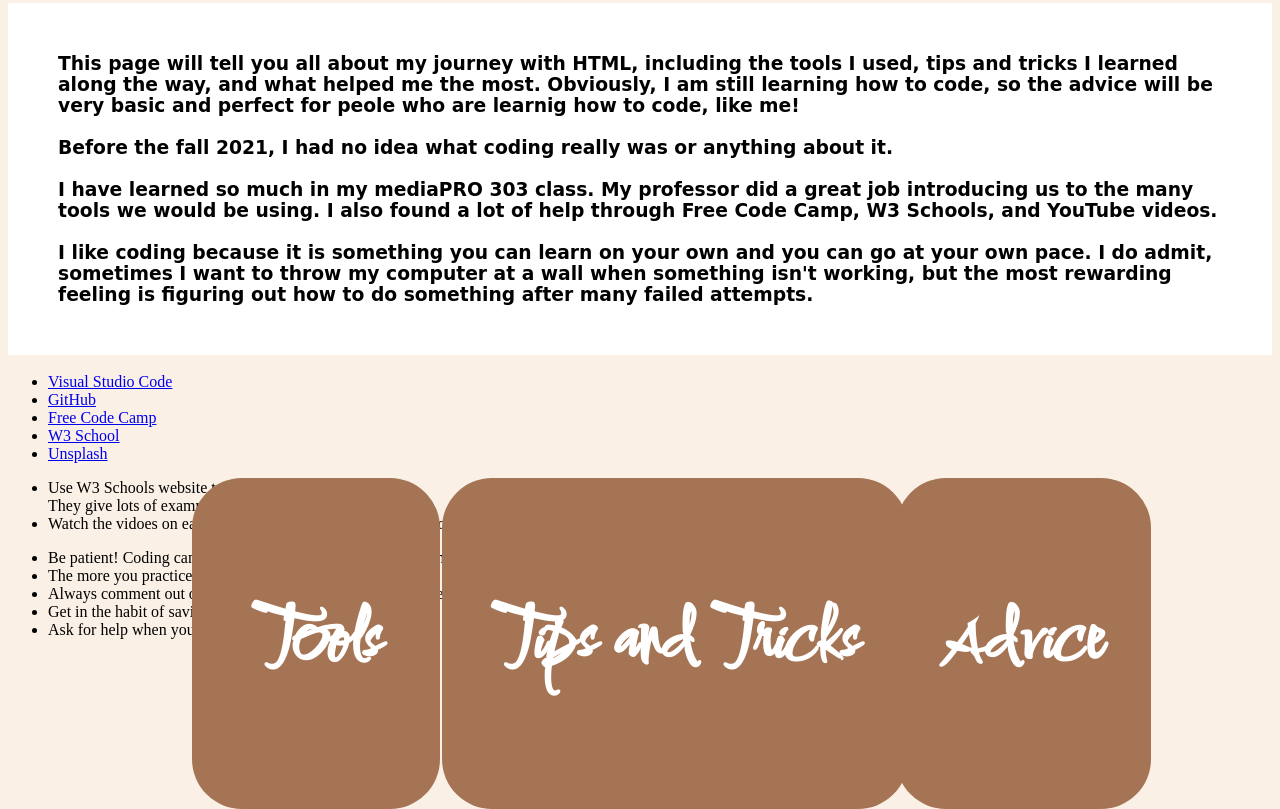
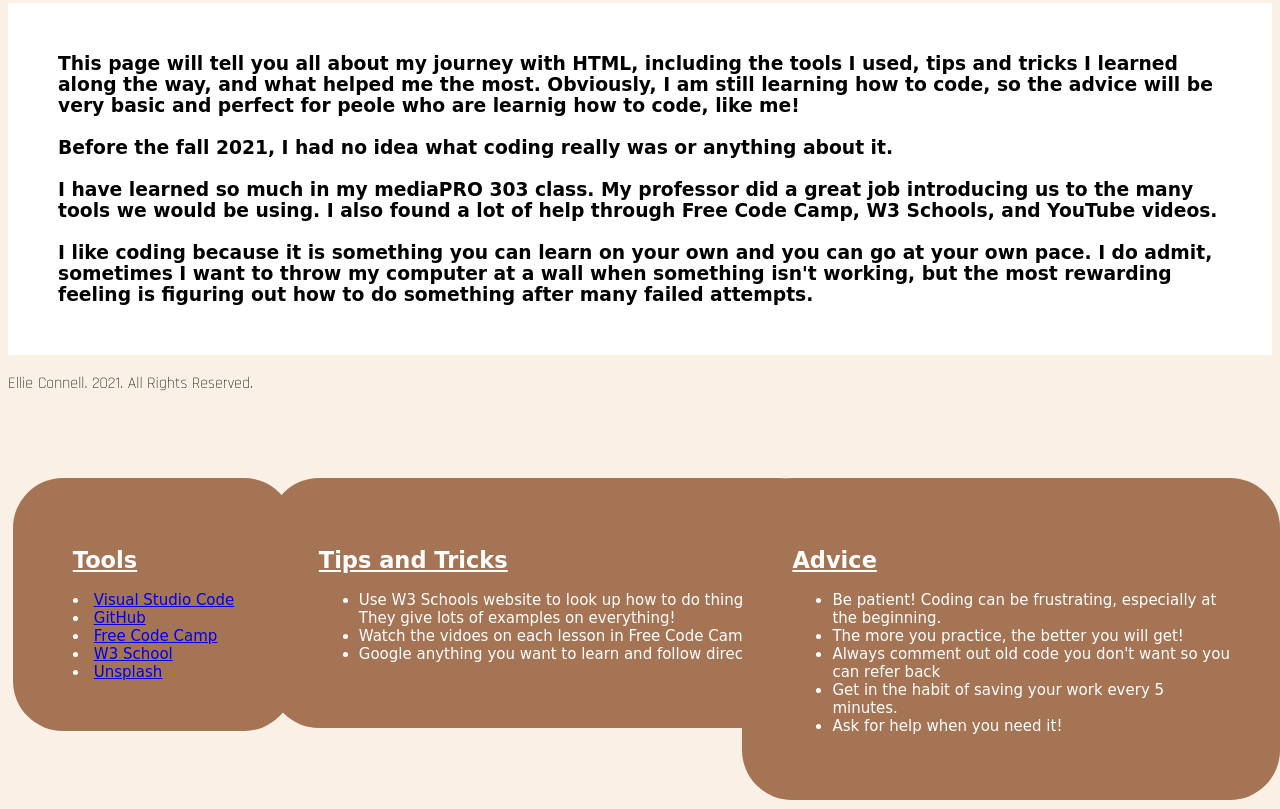
Before and after one commit to ellietconnell/ellietconnell.github.io, a plain HTML site: page html.html in a window 1280 px wide. Shown: the part 522-1331 px from the top of the page. Drawn offline with Linux system fonts and the light colour scheme; a web font is replaced by a local one.

Commit message:
final
final

```diff
--- a/html.html
+++ b/html.html
@@ -45,39 +45,34 @@ I like coding because it is something you can learn on your own and you can go a
 </h2>
 
 <div class="tools">
-    <h2>Tools</h2>
-</div>
-
-<div class="tips">
-<h2>Tips and Tricks</h2>
-</div>
-
-<div class="advice">
-<h2>Advice</h2>
-</div>
-
-<p class="a">
-    <ul>
+    <h2><b><u>Tools</b></u></h2>
     <li><a href="https://code.visualstudio.com">Visual Studio Code</a></li>
     <li><a href="https://github.com">GitHub</a></li>
     <li><a href="https://www.freecodecamp.org">Free Code Camp</a></li>
     <li><a href="https://www.w3schools.com">W3 School</a></li>
     <li><a href="https://unsplash.com">Unsplash</a></li>
-    </ul>
-</p>
-<p class="b">
+</div>
+
+<div class="tips">
+<h2><b><u>Tips and Tricks</b></u></h2>
 <ul>
     <li>Use W3 Schools website to look up how to do things. <br> They give lots of examples on everything!</li>
-        <li>Watch the vidoes on each lesson in Free Code Camp if you don't understand</li>
+    <li>Watch the vidoes on each lesson in Free Code Camp</li>
+    <li>Google anything you want to learn and follow directions</li>
 </ul>
-</p>
-<p class="c">
+</div>
+
+<div class="advice">
+<h2><b><u>Advice</b></u></h2>
 <ul>
     <li>Be patient! Coding can be frustrating, especially at the beginning.</li>
     <li>The more you practice, the better you will get!</li>
     <li>Always comment out old code you don't want so you can refer back</li>
     <li>Get in the habit of saving your work every 5 minutes.</li>
     <li>Ask for help when you need it!</li>
+</ul>
+</div>
 
-    </ul>
-</p>
+<footer>
+    <p style="font-family: 'Rajdhani', sans-serif;" >Ellie Connell. 2021. All Rights Reserved.</p>
+</footer>
--- a/style.css
+++ b/style.css
@@ -165,7 +165,7 @@ body {
 
 .tools {
     position: absolute;
-    left: 15%;
+    left: 1%;
     top: 125%;
     border-radius: 50px;
     padding: 50px;
@@ -174,59 +174,42 @@ body {
     font-size: 50px;
     background-color:#a47454;
     width: fit-content;
-    font-family: 'Comforter', cursive;
+    font-family: 'Arima Madurai', cursive;
     color:white;
-    text-align: center;
+    font-size: 15px;
 }
 
 .tips {
     position: absolute;
-    left: 34.5%;
+    left: 21%;
     top: 125%;
     border-radius: 50px;
     padding: 50px;
     font-size: 50px;
     background-color:#a47454;
     width: fit-content;
-    font-family: 'Comforter', cursive;
+    font-family: 'Arima Madurai', cursive;
     color:white;
-    text-align: center;
+
+    font-size: 15px;
 }
 
 .advice {
     position: absolute;
-    left: 70%;
+    left: 58%;
     top: 125%;
     border-radius: 50px;
     padding: 50px;
     font-size: 50px;
     background-color:#a47454;
     width: fit-content;
-    font-family: 'Comforter', cursive;
+    font-family:  'Arima Madurai', cursive;
     color: white;
-    text-align: center;
+
+    font-size: 15px;
 }
 
-.a {
-    position: absolute;
-    left: 15%;
-    top: 150%;
-    font-family: 'Arima Madurai', cursive;
-}
 
-.b {
-    position: absolute;
-    left: 70%;
-    top: 125%;
-    border-radius: 50px;
-    padding: 50px;
-    font-size: 50px;
-    background-color:#a47454;
-    width: fit-content;
-    font-family: 'Comforter', cursive;
-    color: white;
-    text-align: center;
-}
 /*
 div {
     background: red;
```
Also changed, not shown: about.html (+8 -8 lines), css.html (+16 -3 lines), css.jpeg (added). Lines whose indentation alone changed are shown as unchanged.
